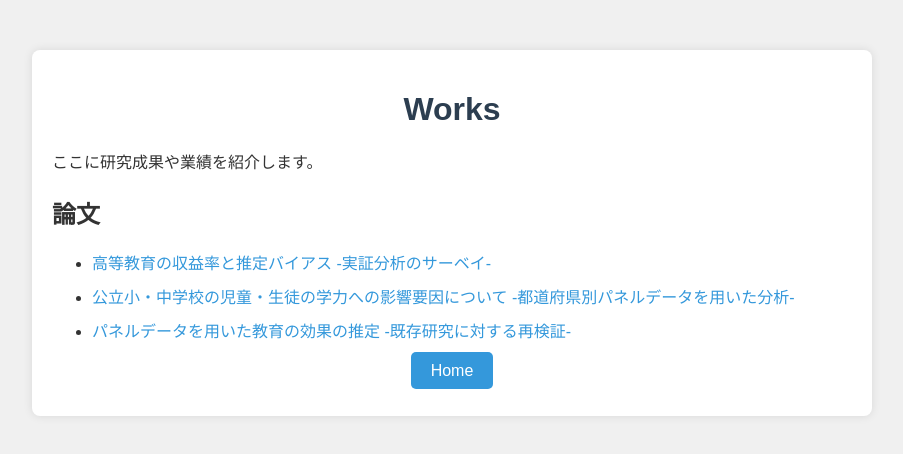
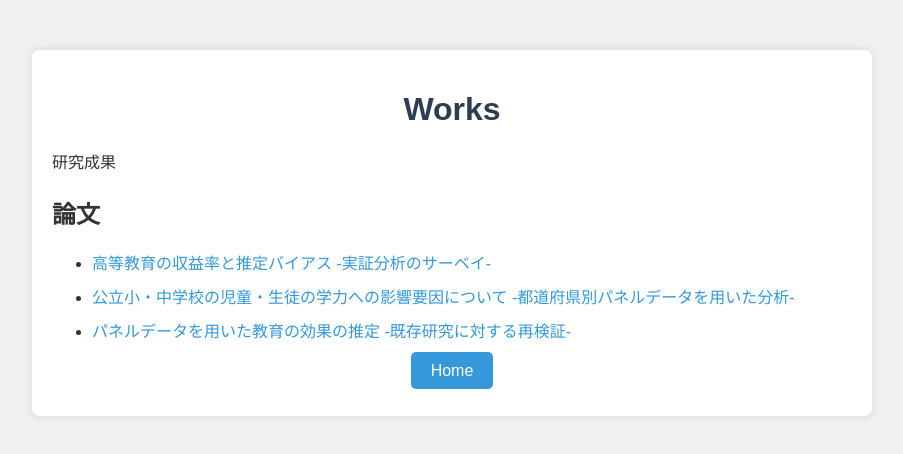
Before and after one commit to SatokiNakamura/SatokiNakamura.github.io, a plain HTML site: page works.html in a window 1280 px wide. Shown: the whole page, without its empty margins (188-1091 px from the left). Drawn offline with Linux system fonts and the light colour scheme.

Commit message:
Update works.html

```diff
--- a/works.html
+++ b/works.html
@@ -67,7 +67,7 @@
 <body>
     <div class="container">
         <h1>Works</h1>
-        <p>ここに研究成果や業績を紹介します。</p>
+        <p>研究成果</p>
         <div class="works-list">
             <h2>論文</h2>
             <ul>
```
